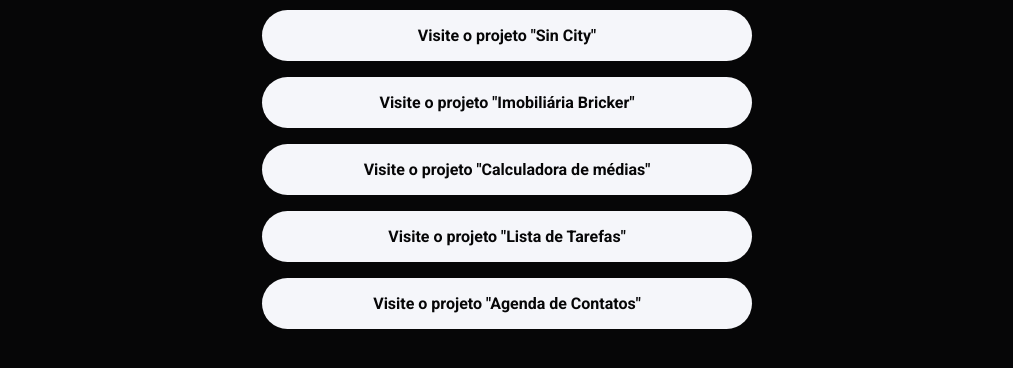
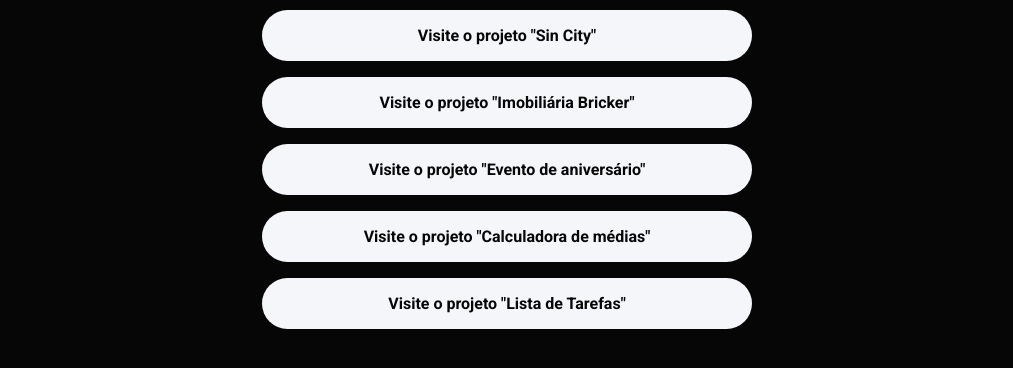
Before and after one commit to VinceMendneck/Arvore-de-links, a website: page index.html in a window 1280 px wide. Shown: the part 366-734 px from the top of the page, without its empty margins (133-1146 px from the left). Drawn offline with Linux system fonts and the light colour scheme.

Commit message:
Update index.html

```diff
--- a/index.html
+++ b/index.html
@@ -37,14 +37,15 @@
                     <a href="https://site-bricker.vercel.app/">Visite o projeto "Imobiliária Bricker"</a>
                 </li>
                 <li class="project-item">
+                    <a href="https://evento-aniversario-iota.vercel.app/">Visite o projeto "Evento de aniversário"</a>
+                </li>
+                <li class="project-item">
                     <a href="https://calculadora-de-medias-ten-omega.vercel.app/">Visite o projeto "Calculadora de médias"</a>
                 </li>
                 <li class="project-item">
                     <a href="https://lista-de-tarefas-flame-omega.vercel.app/">Visite o projeto "Lista de Tarefas"</a>
                 </li>
-                <li class="project-item">
-                    <a href="https://agenda-de-contatos-inky.vercel.app/">Visite o projeto "Agenda de Contatos"</a>
-                </li>
+
             </ul>
         </nav>
     </div>
```
